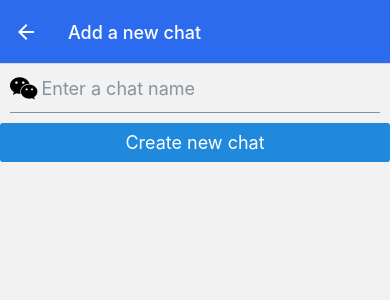
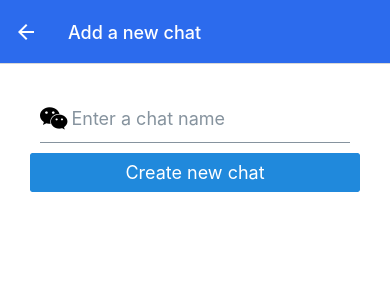
Before and after one commit to jonnyabrams/cignal, a React Native app: screen /AddChat in a window 390 px wide. Shown: the top 300 px of the page. Built offline with nearby package versions, Linux system fonts and the light colour scheme; no server answers.

Commit message:
feat: fetch chats from db

```diff
--- a/src/screens/AddChatScreen.tsx
+++ b/src/screens/AddChatScreen.tsx
@@ -55,5 +55,9 @@ const AddChatScreen = ({ navigation }: Props) => {
 export default AddChatScreen;
 
 const styles = StyleSheet.create({
-  container: {},
+  container: {
+    backgroundColor: "white",
+    padding: 30,
+    height: "100%"
+  },
 });
--- a/src/screens/HomeScreen.tsx
+++ b/src/screens/HomeScreen.tsx
@@ -1,6 +1,6 @@
 import { NativeStackNavigationProp } from "@react-navigation/native-stack";
 import { Avatar } from "@rneui/themed";
-import { useLayoutEffect } from "react";
+import { useLayoutEffect, useState, useEffect } from "react";
 import {
   SafeAreaView,
   ScrollView,
@@ -13,7 +13,7 @@ import { AntDesign, SimpleLineIcons } from "@expo/vector-icons";
 
 import { RootStackParamList } from "../../App";
 import CustomListItem from "../components/CustomListItem";
-import { auth } from "../../firebase";
+import { auth, db } from "../../firebase";
 
 type HomeScreenNavigationProp = NativeStackNavigationProp<
   RootStackParamList,
@@ -25,11 +25,26 @@ type Props = {
 };
 
 const HomeScreen = ({ navigation }: Props) => {
+  const [chats, setChats] = useState<{ id: string; data: any }[]>([]);
+
   const signOutUser = () => {
     auth.signOut().then(() => {
       navigation.replace("Login");
     });
   };
+
+  useEffect(() => {
+    const unsubscribe = db.collection("chats").onSnapshot((snapshot) =>
+      setChats(
+        snapshot.docs.map((doc) => ({
+          id: doc.id,
+          data: doc.data(),
+        }))
+      )
+    );
+
+    return unsubscribe;
+  }, []);
 
   useLayoutEffect(() => {
     navigation.setOptions({
@@ -57,13 +72,16 @@ const HomeScreen = ({ navigation }: Props) => {
             flexDirection: "row",
             justifyContent: "space-between",
             width: 80,
-            marginRight: 10
+            marginRight: 10,
           }}
         >
           <TouchableOpacity activeOpacity={0.5}>
             <AntDesign name="camerao" size={24} color="black" />
           </TouchableOpacity>
-          <TouchableOpacity onPress={() => navigation.navigate("AddChat")} activeOpacity={0.5}>
+          <TouchableOpacity
+            onPress={() => navigation.navigate("AddChat")}
+            activeOpacity={0.5}
+          >
             <SimpleLineIcons name="pencil" size={24} color="black" />
           </TouchableOpacity>
         </View>
```
